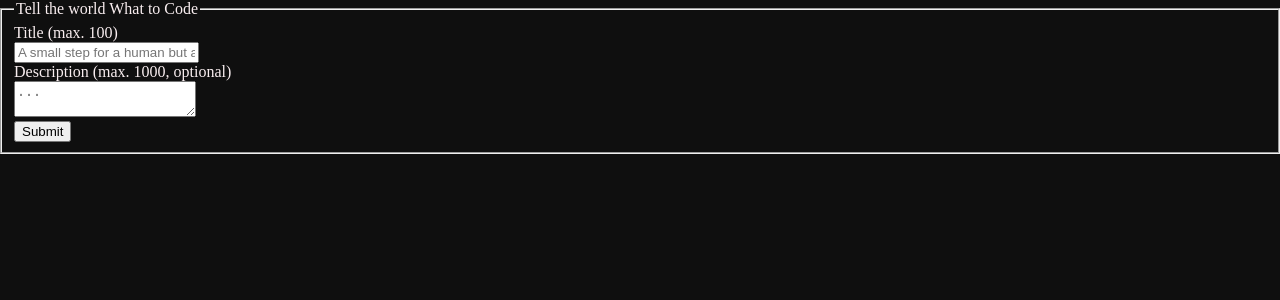
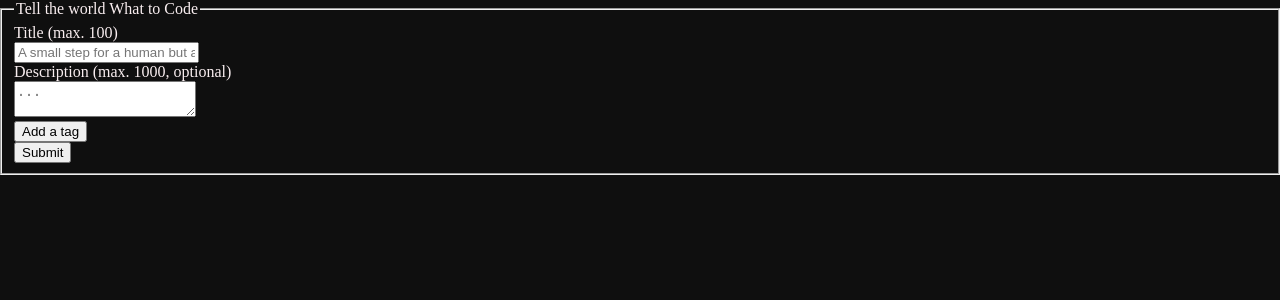
Before and after one commit to sdfiokpskiopdf/what-to-code, a Flask app: page /submit in a window 1280 px wide. Shown: the top 300 px of the page. Run offline with Flask 2, Linux system fonts and the light colour scheme.

Commit message:
non-functional tags

```diff
--- a/website/__init__.py
+++ b/website/__init__.py
@@ -17,7 +17,7 @@ def create_app():
 
     app.register_blueprint(views, url_prefix="/")
 
-    from .models import Post
+    from .models import Post, Tag
 
     # permanent sessions
     @app.before_request
--- a/website/static/js/index.js
+++ b/website/static/js/index.js
@@ -14,3 +14,17 @@ function like(postId) {
         })
         .catch((e) => alert("Could not like post"));
 }
+
+var inputCount = 0;
+
+function add_tag() {
+    if (inputCount <= 4) {
+        const container = document.getElementById(`tags`);
+        var input = document.createElement("input");
+        input.name = "tag" + inputCount;
+        strcount = String(parseInt(inputCount) + 1)
+        input.placeholder = "Enter tag " + strcount;
+        container.appendChild(input);
+        inputCount++;
+    }
+}
--- a/website/templates/home.html
+++ b/website/templates/home.html
@@ -7,6 +7,7 @@
     <p>{{ post.title }}</p>
     <p>{{ post.desc }}</p>
     <p id="likes-count-{{post.id}}">Likes: {{ post.likes }}</p>
+    <p>Tags: {% for tag in post.tags %} {{tag.name}}{% endfor %}</p>
     <button type="button" onclick="like({{post.id}})">Like</button>
 </div>
 <br />
--- a/website/templates/submit.html
+++ b/website/templates/submit.html
@@ -19,6 +19,13 @@
         </div>
         <div class="field">
             <div class="control">
+                <button type="button" class="button" onclick="add_tag()">Add a tag</button>
+            </div>
+        </div>
+        <div id="tags">
+        </div>
+        <div class="field">
+            <div class="control">
                 <button type="submit" class="button">Submit</button>
             </div>
         </div>
--- a/website/views.py
+++ b/website/views.py
@@ -7,7 +7,7 @@ from flask import (
     jsonify,
     session,
 )
-from .models import Post
+from .models import Post, Tag
 from . import db
 import random
 
@@ -39,9 +39,27 @@ def submit():
     if request.method == "POST":
         title = request.form.get("title")
         desc = request.form.get("desc")
+        tags = []
+
+        for i in range(5):
+            tag = request.form.get("tag" + str(i))
+
+            if tag is None:
+                break
+            else:
+                tag = "#" + tag.replace(" ", "")
+                tags.append(tag)
 
         post = Post(title=title, desc=desc, likes=0)
         db.session.add(post)
+        db.session.commit()
+
+        print("Tags:")
+        for t in tags:
+            print(t)
+            tag = Tag(name=t, post_id=post.id)
+            db.session.add(tag)
+
         db.session.commit()
 
         return redirect(url_for("views.home"))
```
Also changed, not shown: website/models.py (+9 -0 lines), website/database.db.
